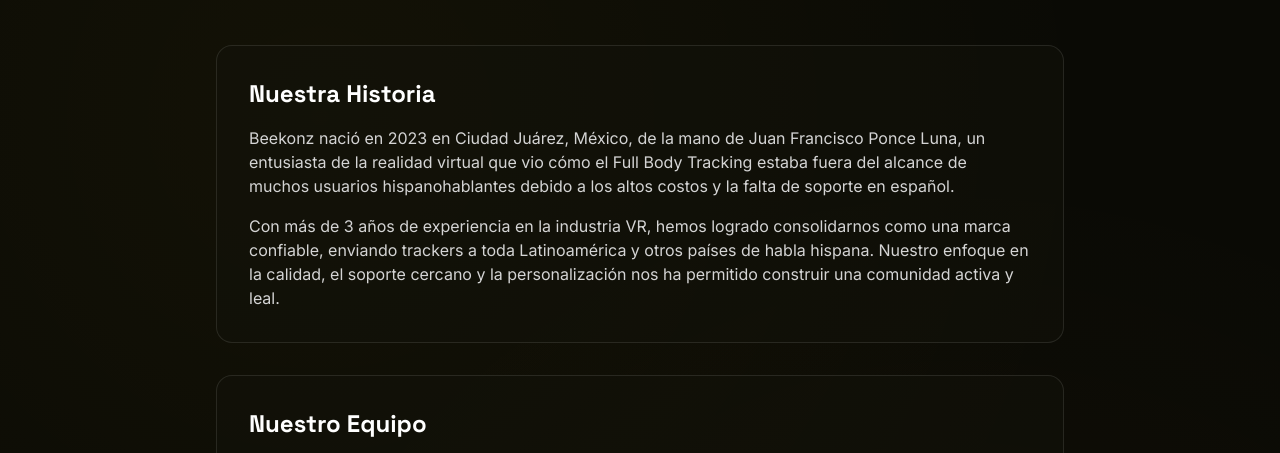
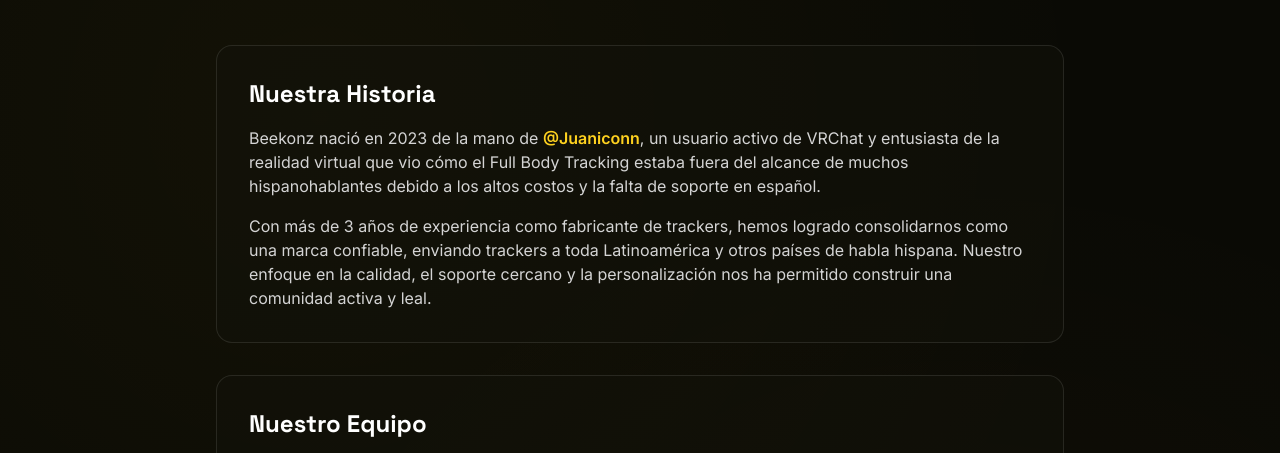
Before and after one commit to Juaniconn/beekonz, an Astro site in the folder shop/: page /acerca-de in a window 1280 px wide. Shown: the part 295-748 px from the top of the page. Built offline with nearby package versions, Linux system fonts and the light colour scheme; Astro itself is replaced by a stand-in of ours.

Commit message:
fix: actualizar historia de Beekonz en acerca-de
- Reemplazar datos personales por @Juaniconn
- Mantener historia como fabricante desde 2023
- Enfocar en VRChat y comunidad hispana

```diff
--- a/shop/src/pages/acerca-de.astro
+++ b/shop/src/pages/acerca-de.astro
@@ -17,10 +17,10 @@
       <div class="rounded-2xl border border-white/10 bg-hive-900/50 p-8">
         <h2 class="font-display text-2xl font-bold text-white">Nuestra Historia</h2>
         <p class="mt-4">
-          Beekonz nació en 2023 en Ciudad Juárez, México, de la mano de Juan Francisco Ponce Luna, un entusiasta de la realidad virtual que vio cómo el Full Body Tracking estaba fuera del alcance de muchos usuarios hispanohablantes debido a los altos costos y la falta de soporte en español.
+          Beekonz nació en 2023 de la mano de <strong class="text-bee-400">@Juaniconn</strong>, un usuario activo de VRChat y entusiasta de la realidad virtual que vio cómo el Full Body Tracking estaba fuera del alcance de muchos hispanohablantes debido a los altos costos y la falta de soporte en español.
         </p>
         <p class="mt-4">
-          Con más de 3 años de experiencia en la industria VR, hemos logrado consolidarnos como una marca confiable, enviando trackers a toda Latinoamérica y otros países de habla hispana. Nuestro enfoque en la calidad, el soporte cercano y la personalización nos ha permitido construir una comunidad activa y leal.
+          Con más de 3 años de experiencia como fabricante de trackers, hemos logrado consolidarnos como una marca confiable, enviando trackers a toda Latinoamérica y otros países de habla hispana. Nuestro enfoque en la calidad, el soporte cercano y la personalización nos ha permitido construir una comunidad activa y leal.
         </p>
       </div>
 
```
